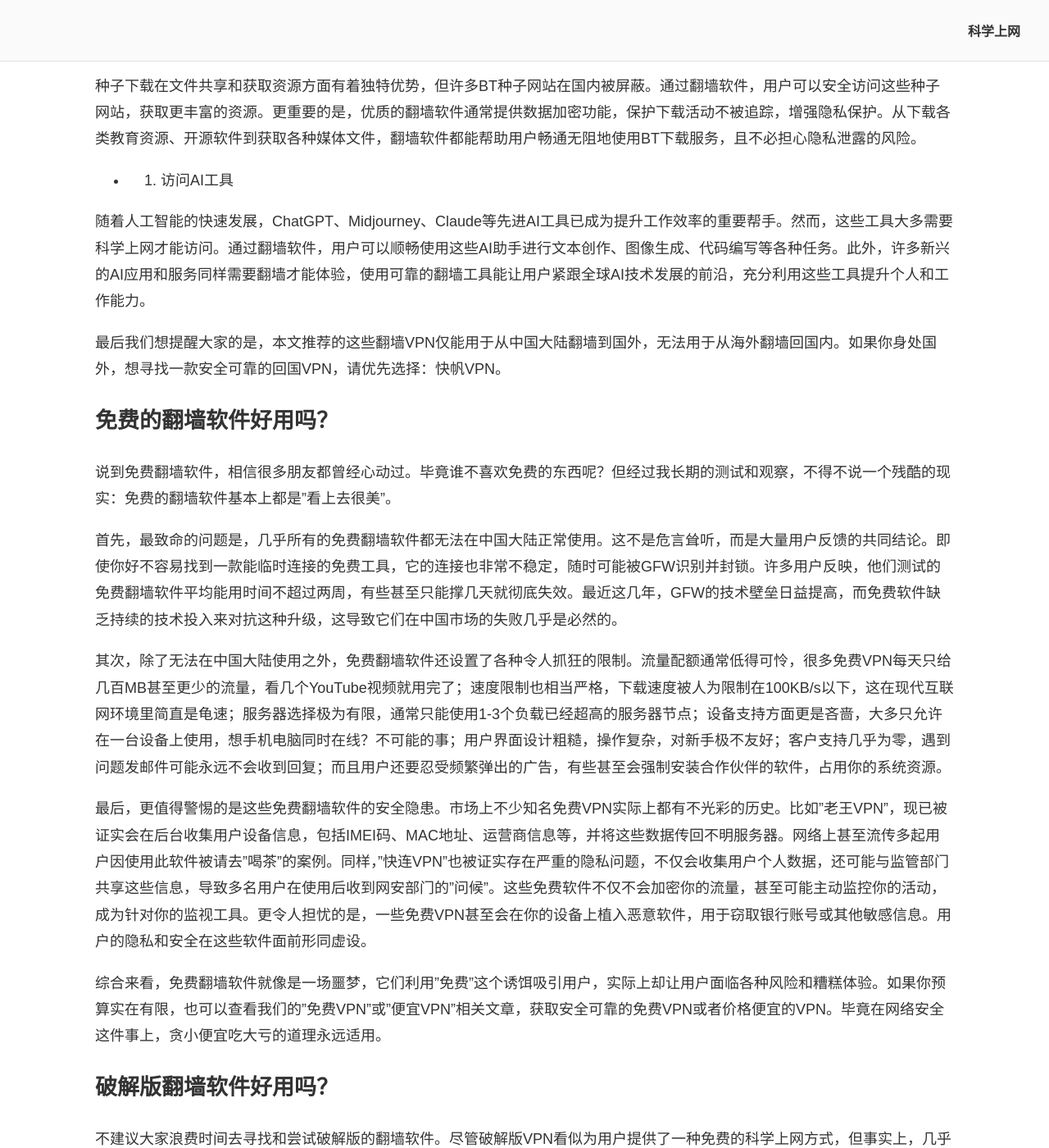
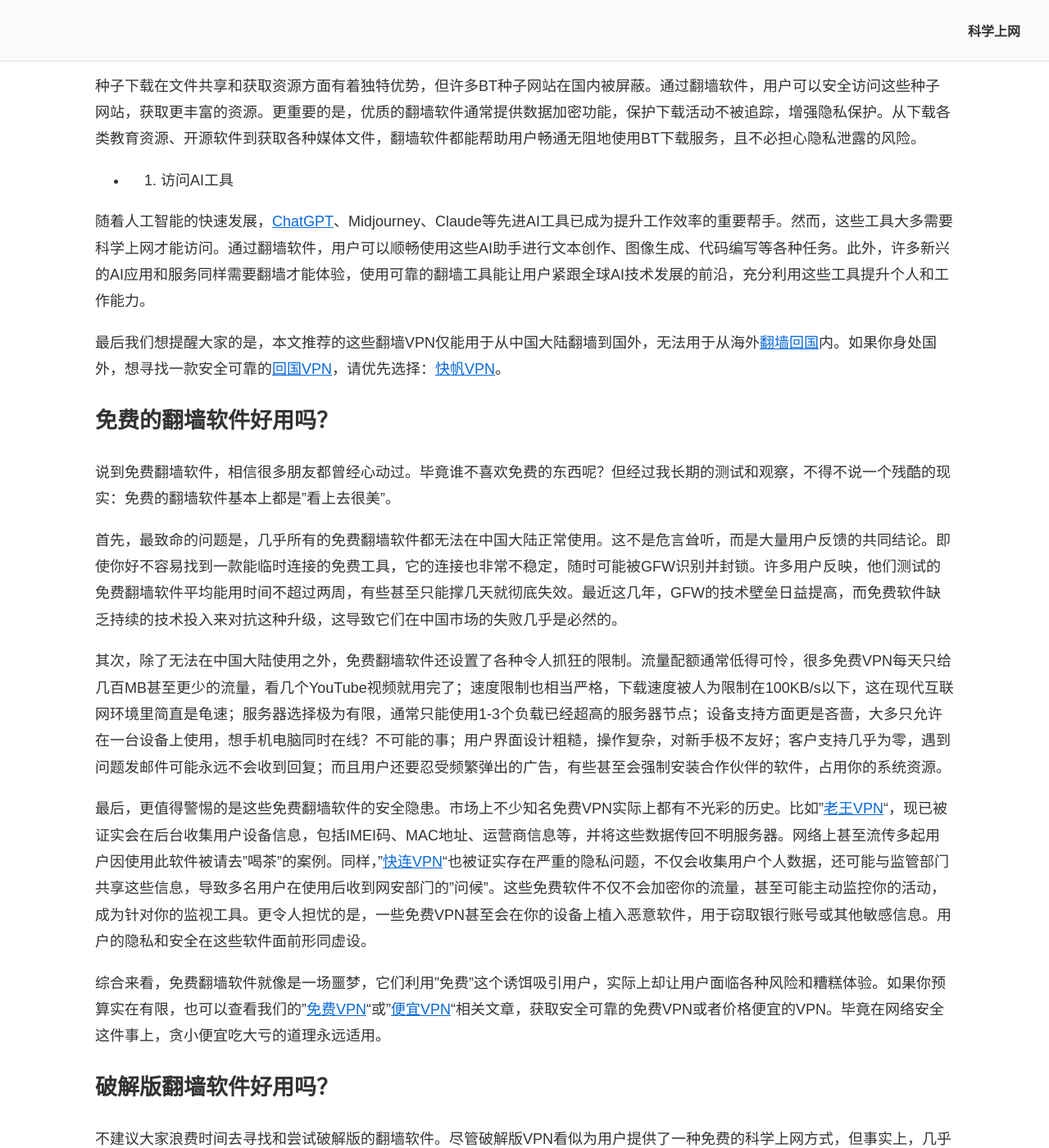
Before and after one commit to chinavpns/chinavpns.github.io, a Jekyll site: the page built from index.md, in a window 1280 px wide and 1400 px high, scrolled down 25900 px. Shown: the whole window at 82% size. Built offline with Jekyll 4.4.1, drawn with Linux system fonts in a browser that asks for light colours; part of the change alters nothing that is shown; some of the changed text lies outside the part shown.

```diff
--- a/index.md
+++ b/index.md
@@ -110,7 +110,7 @@ description: 科学上网指南：2025年最好用的翻墙VPN和翻墙软件推
 
 最让人担忧的是安全问题。很多免费翻墙软件不仅不会保护你的隐私，反而会像个间谍一样，悄悄收集你的个人信息和浏览数据，然后转手卖给广告商或更可疑的第三方。国内甚至不时传出有人因使用某些免费翻墙软件而被请去"喝茶"的新闻——这杯"茶"可不好喝啊！
 
-所以呢，虽然"免费"这个词听起来很美好，但在翻墙这件事上，真的是"一分钱一分货"。我们强烈建议大家别走这条看似省钱实则麻烦不断的路。如果你还是很好奇免费翻墙软件的那些事，可以继续往下看本文"免费翻墙软件好用吗"部分，那里有更详细的解析。
+所以呢，虽然"免费"这个词听起来很美好，但在翻墙这件事上，真的是"一分钱一分货"。我们强烈建议大家别走这条看似省钱实则麻烦不断的路。如果你还是很好奇免费翻墙软件的那些事，可以继续往下看本文"<a href="https://chinavpns.github.io/#%E5%85%8D%E8%B4%B9%E7%9A%84%E7%BF%BB%E5%A2%99%E8%BD%AF%E4%BB%B6%E5%A5%BD%E7%94%A8%E5%90%97">免费翻墙软件好用吗</a>"部分，那里有更详细的解析。
 
 ## 如何挑选最佳的科学上网工具？
 
@@ -374,7 +374,7 @@ AstrillVPN在中国的翻墙表现非常稳定，几乎可与ExpressVPN相媲美
 
 * 2. 娱乐与学习
 
-在娱乐方面，大陆用户可以通过翻墙软件访问YouTube观看全球最新视频内容，也可以观看Netflix、Disney+、HBO Max等国外视频网站上的热门剧集和电影，或者在Spotify、Apple Music上聆听全球音乐。在学习方面，翻墙软件让大陆用户能够进入Coursera、edX、Khan Academy等知名在线学习平台，学习世界顶尖大学的课程。此外，用户还可以轻松访问维基百科、TED等知识分享平台，获取更全面、更深入的信息，拓宽视野，提升个人能力。
+在娱乐方面，大陆用户可以通过翻墙软件访问<a href="https://github.com/chinavpns/youtube-download">YouTube</a>观看全球最新视频内容，也可以观看Netflix、Disney+、HBO Max等<a href="https://github.com/chinavpns/video-site">国外视频网站</a>上的热门剧集和电影，或者在Spotify、Apple Music上聆听全球音乐。在学习方面，翻墙软件让大陆用户能够进入Coursera、edX、Khan Academy等知名在线学习平台，学习世界顶尖大学的课程。此外，用户还可以轻松访问维基百科、TED等知识分享平台，获取更全面、更深入的信息，拓宽视野，提升个人能力。
 
 * 3. 加速海外游戏
 
@@ -386,9 +386,9 @@ AstrillVPN在中国的翻墙表现非常稳定，几乎可与ExpressVPN相媲美
 
 * 5. 访问AI工具
 
-随着人工智能的快速发展，ChatGPT、Midjourney、Claude等先进AI工具已成为提升工作效率的重要帮手。然而，这些工具大多需要科学上网才能访问。通过翻墙软件，用户可以顺畅使用这些AI助手进行文本创作、图像生成、代码编写等各种任务。此外，许多新兴的AI应用和服务同样需要翻墙才能体验，使用可靠的翻墙工具能让用户紧跟全球AI技术发展的前沿，充分利用这些工具提升个人和工作能力。
+随着人工智能的快速发展，<a href="https://github.com/chinavpns/chatgpt-plus">ChatGPT</a>、Midjourney、Claude等先进AI工具已成为提升工作效率的重要帮手。然而，这些工具大多需要科学上网才能访问。通过翻墙软件，用户可以顺畅使用这些AI助手进行文本创作、图像生成、代码编写等各种任务。此外，许多新兴的AI应用和服务同样需要翻墙才能体验，使用可靠的翻墙工具能让用户紧跟全球AI技术发展的前沿，充分利用这些工具提升个人和工作能力。
 
-最后我们想提醒大家的是，本文推荐的这些翻墙VPN仅能用于从中国大陆翻墙到国外，无法用于从海外翻墙回国内。如果你身处国外，想寻找一款安全可靠的回国VPN，请优先选择：快帆VPN。
+最后我们想提醒大家的是，本文推荐的这些翻墙VPN仅能用于从中国大陆翻墙到国外，无法用于从海外<a href="https://github.com/chinavpns/vpnintochina">翻墙回国</a>内。如果你身处国外，想寻找一款安全可靠的<a href="https://github.com/chinavpns/vpnintochina">回国VPN</a>，请优先选择：<a href="https://github.com/chinavpns/speedin-vpn">快帆VPN</a>。
 
 ## 免费的翻墙软件好用吗？
 
@@ -398,9 +398,9 @@ AstrillVPN在中国的翻墙表现非常稳定，几乎可与ExpressVPN相媲美
 
 其次，除了无法在中国大陆使用之外，免费翻墙软件还设置了各种令人抓狂的限制。流量配额通常低得可怜，很多免费VPN每天只给几百MB甚至更少的流量，看几个YouTube视频就用完了；速度限制也相当严格，下载速度被人为限制在100KB/s以下，这在现代互联网环境里简直是龟速；服务器选择极为有限，通常只能使用1-3个负载已经超高的服务器节点；设备支持方面更是吝啬，大多只允许在一台设备上使用，想手机电脑同时在线？不可能的事；用户界面设计粗糙，操作复杂，对新手极不友好；客户支持几乎为零，遇到问题发邮件可能永远不会收到回复；而且用户还要忍受频繁弹出的广告，有些甚至会强制安装合作伙伴的软件，占用你的系统资源。
 
-最后，更值得警惕的是这些免费翻墙软件的安全隐患。市场上不少知名免费VPN实际上都有不光彩的历史。比如"老王VPN"，现已被证实会在后台收集用户设备信息，包括IMEI码、MAC地址、运营商信息等，并将这些数据传回不明服务器。网络上甚至流传多起用户因使用此软件被请去"喝茶"的案例。同样，"快连VPN"也被证实存在严重的隐私问题，不仅会收集用户个人数据，还可能与监管部门共享这些信息，导致多名用户在使用后收到网安部门的"问候"。这些免费软件不仅不会加密你的流量，甚至可能主动监控你的活动，成为针对你的监视工具。更令人担忧的是，一些免费VPN甚至会在你的设备上植入恶意软件，用于窃取银行账号或其他敏感信息。用户的隐私和安全在这些软件面前形同虚设。
+最后，更值得警惕的是这些免费翻墙软件的安全隐患。市场上不少知名免费VPN实际上都有不光彩的历史。比如"<a href="https://github.com/chinavpns/wangvpn">老王VPN</a>"，现已被证实会在后台收集用户设备信息，包括IMEI码、MAC地址、运营商信息等，并将这些数据传回不明服务器。网络上甚至流传多起用户因使用此软件被请去"喝茶"的案例。同样，"<a href="https://github.com/chinavpns/letsvpn">快连VPN</a>"也被证实存在严重的隐私问题，不仅会收集用户个人数据，还可能与监管部门共享这些信息，导致多名用户在使用后收到网安部门的"问候"。这些免费软件不仅不会加密你的流量，甚至可能主动监控你的活动，成为针对你的监视工具。更令人担忧的是，一些免费VPN甚至会在你的设备上植入恶意软件，用于窃取银行账号或其他敏感信息。用户的隐私和安全在这些软件面前形同虚设。
 
-综合来看，免费翻墙软件就像是一场噩梦，它们利用"免费"这个诱饵吸引用户，实际上却让用户面临各种风险和糟糕体验。如果你预算实在有限，也可以查看我们的"免费VPN"或"便宜VPN"相关文章，获取安全可靠的免费VPN或者价格便宜的VPN。毕竟在网络安全这件事上，贪小便宜吃大亏的道理永远适用。
+综合来看，免费翻墙软件就像是一场噩梦，它们利用"免费"这个诱饵吸引用户，实际上却让用户面临各种风险和糟糕体验。如果你预算实在有限，也可以查看我们的"<a href="https://github.com/chinavpns/freevpn.github.io">免费VPN</a>"或"<a href="https://github.com/chinavpns/cheapvpn.github.io">便宜VPN</a>"相关文章，获取安全可靠的免费VPN或者价格便宜的VPN。毕竟在网络安全这件事上，贪小便宜吃大亏的道理永远适用。
 
 ## 破解版翻墙软件好用吗？
 
@@ -424,7 +424,7 @@ AstrillVPN在中国的翻墙表现非常稳定，几乎可与ExpressVPN相媲美
 
 * 方法一：选择最优质的翻墙VPN
 
-首先，使用能够有效绕过GFW（防火长城）检测的优质翻墙VPN软件至关重要。像ExpressVPN、StrongVPN等知名VPN，凭借其全球多节点服务器和先进的加密技术，在中国大陆表现尤为出色。相比一些免费或不可靠的翻墙软件，这些顶级VPN能在保证速度的同时，提供更稳定的连接体验。
+首先，使用能够有效绕过GFW（防火长城）检测的优质翻墙VPN软件至关重要。像<a href="https://chinavpns.github.io/#%E7%BF%BB%E5%A2%99vpn%E6%8E%A8%E8%8D%90%E4%B8%80expressvpn---%E7%BF%BB%E5%A2%99%E9%9D%9E%E5%B8%B8%E7%A8%B3%E5%AE%9A%E5%AE%89%E5%85%A8%E6%80%A7%E9%AB%98%E9%80%9F%E5%BA%A6%E4%B8%9A%E5%86%85%E6%9C%80%E5%BF%AB30%E5%A4%A9%E5%85%8D%E8%B4%B9">ExpressVPN</a>、<a href="https://chinavpns.github.io/#%E7%BF%BB%E5%A2%99vpn%E6%8E%A8%E8%8D%90%E4%BA%8Cstrongvpn---%E8%80%81%E7%89%8Cvpn%E6%94%AF%E6%8C%81%E6%94%AF%E4%BB%98%E5%AE%9D%E4%BB%98%E6%AC%BE">StrongVPN</a>等知名VPN，凭借其全球多节点服务器和先进的加密技术，在中国大陆表现尤为出色。相比一些免费或不可靠的翻墙软件，这些顶级VPN能在保证速度的同时，提供更稳定的连接体验。
 
 * 方法二：选择大陆周边的服务器
 
```
